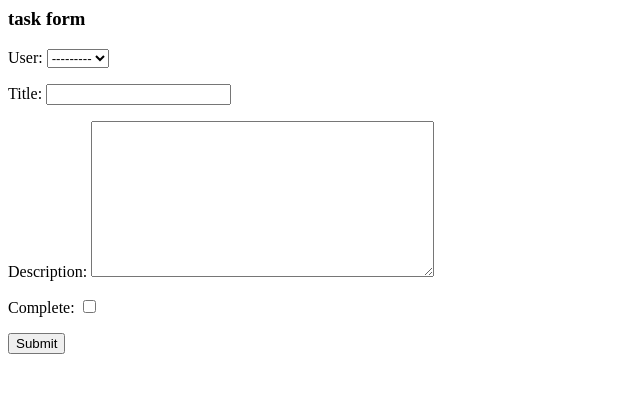
After one commit to kenliii/todo, a Django app: page /create-task in a window 1280 px wide. The commit adds this page. Shown: the top 393 px of the page, without its empty margins (0-640 px from the left). Run offline with Django 4.2, Linux system fonts and the light colour scheme; data comes from the database, SQL or seed files in the repository; both versions use the stored data as it was after the commit.

Commit message:
create item is done

```diff
--- /dev/null
+++ b/main_app/templates/main_app/task_form.html
@@ -0,0 +1,7 @@
+<h3>task form</h3>
+
+<form method="POST" action="">
+    {% csrf_token %}
+    {{form.as_p}}
+    <input type="submit" value="Submit">
+</form>
--- a/main_app/templates/main_app/task_list.html
+++ b/main_app/templates/main_app/task_list.html
@@ -1,4 +1,5 @@
 <h1>to do  li stew</h1>
+<a href="{% url 'task-create' %} ">add task</a>
 
 <table>
     <tr>
--- a/main_app/urls.py
+++ b/main_app/urls.py
@@ -1,9 +1,10 @@
 from django.urls import path
-from .views import TaskList, TaskDetail
+from .views import TaskList, TaskDetail, TaskCreate
 
 
 urlpatterns = [
     path('', TaskList.as_view(), name='tasks'),
     path('task/<int:pk>/', TaskDetail.as_view(), name='tasks'),
+    path('create-task', TaskCreate.as_view(), name='task-create'),
 
 ]
--- a/main_app/views.py
+++ b/main_app/views.py
@@ -2,6 +2,8 @@ from asyncio import Task
 from django.shortcuts import render
 from django.views.generic.list import ListView
 from django.views.generic.detail import DetailView
+from django.views.generic.edit import CreateView
+from django.urls import reverse_lazy
 from .models import Task
 
 class TaskList(ListView):
@@ -12,3 +14,8 @@ class TaskDetail(DetailView):
     model = Task
     context_object_name = 'task'
     template_name = 'main_app/task.html'
+
+class TaskCreate(CreateView):
+    model = Task
+    fields = '__all__'
+    success_url = reverse_lazy('tasks')
```
Also changed, not shown: db.sqlite3.
